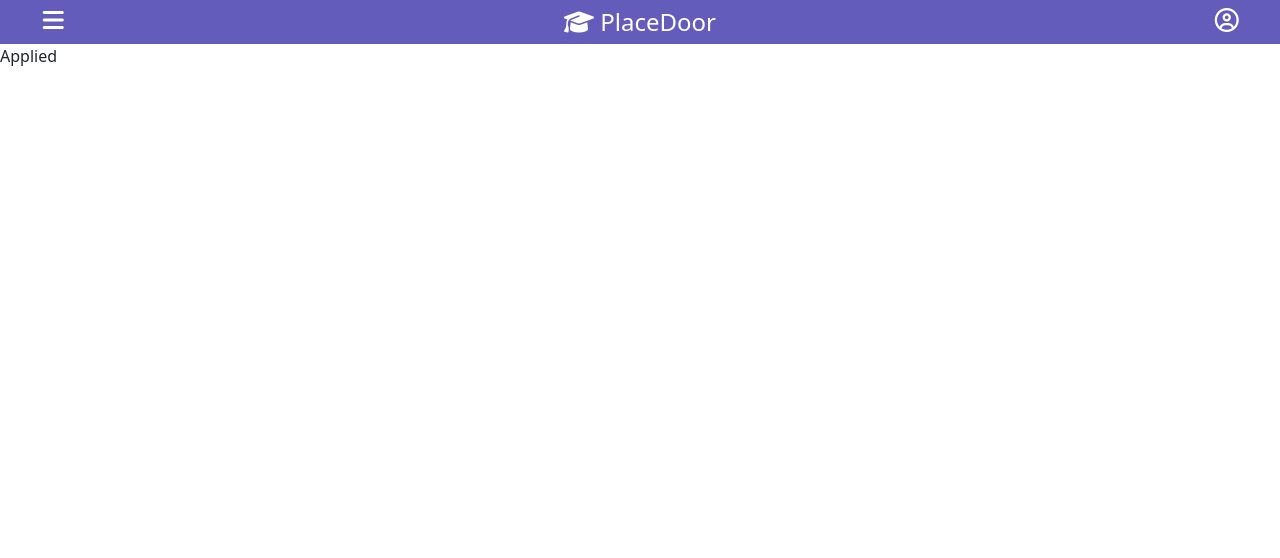
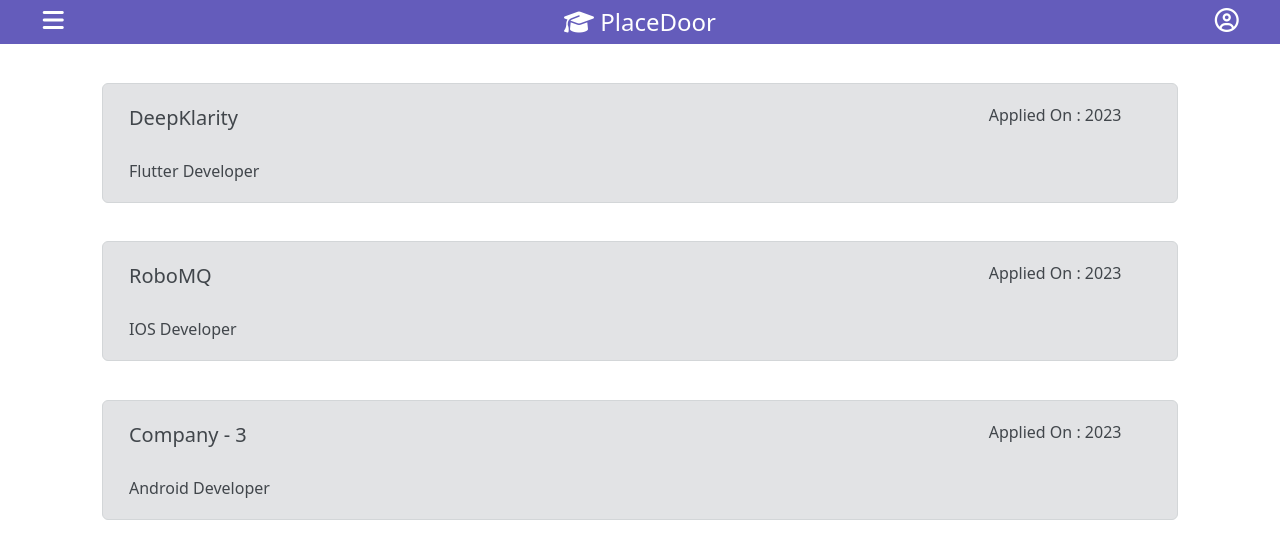
Before and after one commit to boyz-3000/place-door, a React (Create React App) app in the folder place-door/: page /applied in a window 1280 px wide. Shown: the top 558 px of the page. Built offline with nearby package versions, Linux system fonts and the light colour scheme.

Commit message:
added applied card details

```diff
--- a/place-door/src/App.js
+++ b/place-door/src/App.js
@@ -2,9 +2,9 @@
 import { BrowserRouter, Routes, Route } from "react-router-dom";
 
 import Updates from "./Pages/Updates";
-import Jobs from "./Pages/Jobs";
+import Jobs from "./Pages/Jobs/Jobs";
 import Resume from "./Pages/Resume";
-import Applied from "./Pages/Applied";
+import Applied from "./Pages/Applied_Jobs/Applied";
 
 import TopBar from "./components/top-bar/TopBar";
 import "./App.css";
--- a/place-door/src/Pages/Applied.jsx
+++ /dev/null
@@ -1,9 +0,0 @@
-import React from "react";
-
-const Applied=()=> {
-  return (
-    <div>Applied</div>
-  );
-}
-
-export default Applied;
--- /dev/null
+++ b/place-door/src/Pages/Applied_Jobs/Applied.jsx
@@ -0,0 +1,24 @@
+import React from "react";
+import AppliedJobDetails from "../../components/applied-jobs/AppliedJobDetails";
+import AppliedJobData from "./AppliedJobsData";
+
+function AppliedJobs() {
+  return (
+    <div>
+      {AppliedJobData.map((x) => (
+        <AppliedJobDetails
+          name={x.name}
+          position={x.position}
+          appliedDate={x.appliedOn}
+          mode={x.mode}
+          package={x.package}
+          stipend={x.stipend}
+          city={x.city}
+          email={x.email}
+        />
+      ))}
+    </div>
+  );
+}
+
+export default AppliedJobs;
--- /dev/null
+++ b/place-door/src/Pages/Applied_Jobs/AppliedJobsData.js
@@ -0,0 +1,37 @@
+const AppliedJobsData = [
+  {
+    id: 1,
+    name: "DeepKlarity",
+    position: "Flutter Developer",
+    appliedOn: "2023",
+    package: "6LPA",
+    stipend: "10000",
+    mode: "Offsite",
+    city: "Banglore",
+    email: "comp1.co.in",
+  },
+  {
+    id: 2,
+    name: "RoboMQ",
+    position: "IOS Developer",
+    appliedOn: "2023",
+    package: "8LPA",
+    stipend: "20000",
+    mode: "Offsite",
+    city: "Noida",
+    email: "comp2.co.in",
+  },
+  {
+    id: 3,
+    name: "Company - 3",
+    position: "Android Developer",
+    appliedOn: "2023",
+    package: "10LPA",
+    stipend: "25000",
+    mode: "Onsite",
+    city: "Ahemdabad",
+    email: "comp2.co.in",
+  },
+];
+
+export default AppliedJobsData;
--- a/place-door/src/Pages/Jobs.jsx
+++ /dev/null
@@ -1,12 +0,0 @@
-import React from "react";
-import CardDashboard from "../components/card/CardDashboard";
-
-const Jobs=()=> {
-  return (
-    <div className="title">
-      <CardDashboard />
-    </div>
-  );
-}
-
-export default Jobs;
--- /dev/null
+++ b/place-door/src/components/applied-jobs/AppliedJobDetails.css
@@ -0,0 +1,113 @@
+.alert {
+  margin: 3% 8% 2% 8%;
+  max-height: 120px;
+  overflow: hidden;
+  padding-left: 2%;
+}
+
+.card-details {
+  margin-bottom: 2%;
+  margin-top: 2%;
+}
+
+@media screen and (max-width: 400px) {
+  .card-details {
+    margin-top: 5%;
+    margin-bottom: 5%;
+  }
+
+  .alert {
+    max-height: 117px;
+  }
+
+  .col-lg-2 {
+    margin-top: 5%;
+  }
+}
+
+.alert:hover {
+  max-height: 100%;
+  box-shadow: 0 0 8px #d3d3d3;
+  cursor: pointer;
+  transition: all 0.9s ease;
+  -webkit-transition: all 0.9s ease;
+}
+
+.hidden-details {
+  font-size: 0.8rem;
+  margin-top: 7%;
+}
+
+.hidden-details .key {
+  margin-top: 10%;
+  margin-bottom: 10%;
+  background-color: #635985;
+  border-radius: 5%;
+  padding: 1.9%;
+}
+
+.hidden-details .value {
+  background-color: #8ea7e9;
+  color: #635985;
+  margin-top: 7%;
+  margin-bottom: 10%;
+  border-radius: 5%;
+  padding: 1.9%;
+}
+
+/* .btn-tooltip {
+  position: relative;
+  display: inline-block;
+}
+
+.btn-tooltip .tooltiptext {
+  visibility: hidden;
+  width: 120px;
+  background-color: red;
+  color: #fff;
+  font-size: 0.6rem;
+  text-align: center;
+  border-radius: 6px;
+  padding: 5px 0;
+  position: absolute;
+  z-index: 1;
+  top: -5px;
+  left: 50%;
+}
+
+.btn-tooltip:hover .tooltiptext {
+  visibility: visible;
+}
+
+@media screen and (max-width: 400px) {
+    .btn-tooltip .tooltiptext {
+        visibility: hidden;
+        width: 120px;
+        background-color: red;
+        color: #fff;
+        font-size: 0.6rem;
+        text-align: center;
+        border-radius: 6px;
+        padding: 5px 0;
+        position: absolute;
+        z-index: 1;
+        top: -5px;
+        left: 35%;
+      }
+
+      .btn-outline-secondary{
+        background-color: rgb(221, 47, 47);
+        color: #fff;
+        border: 0px;
+      }
+
+      .btn-tooltip:hover .tooltiptext {
+        visibility: hidden;
+      }
+  } */
+
+.btn-outline-secondary:hover {
+  background-color: rgb(221, 47, 47);
+  color: #fff;
+  border: 1px solid red;
+}
--- /dev/null
+++ b/place-door/src/components/applied-jobs/AppliedJobDetails.jsx
@@ -0,0 +1,64 @@
+import React from "react";
+import "./AppliedJobDetails.css";
+
+function AppliedJobDetails(props) {
+  return (
+    <div className="card-details">
+      <div className="alert alert-secondary" role="alert">
+        <div className="row">
+          <div className="col-lg-10 col-md-10 col-sm-12">
+            <h5>{props.name}</h5>
+            <br />
+            <h6>{props.position}</h6>
+            <div className="row">
+              <div className="col-lg-4 col-md-4 col-sm-6 col-6">
+                <h6 className="hidden-details">
+                  <span className="key">Package</span>
+                  <span className="value"> {props.package}</span>
+                </h6>
+              </div>
+              <div className="col-lg-4 col-md-4 col-sm-6 col-6">
+                <h6 className="hidden-details">
+                  <span className="key">Stipend</span>
+                  <span className="value"> {props.stipend}</span>
+                </h6>
+              </div>
+              <div className="col-lg-4 col-md-4 col-sm-6 col-6">
+                <h6 className="hidden-details">
+                  <span className="key">Mode</span>
+                  <span className="value"> {props.mode}</span>
+                </h6>
+              </div>
+              <div className="col-lg-4 col-md-4 col-sm-6 col-6">
+                <h6 className="hidden-details">
+                  <span className="key">City</span>
+                  <span className="value"> {props.city}</span>
+                </h6>
+              </div>
+              <div className="col-lg-4 col-md-4 col-sm-6 col-6">
+                <h6 className="hidden-details">
+                  <span className="key">Email</span>
+                  <span className="value"> {props.email}</span>
+                </h6>
+              </div>
+            </div>
+          </div>
+          <div className="col-lg-2 col-md-10 col-sm-12">
+            <h6>Applied On : {props.appliedDate}</h6>
+          </div>
+        </div>
+        <div className="row">
+          <div className="col-lg-10 col-md-10 col-sm-12"></div>
+          <div className="col-lg-2 col-md-2 col-sm-12 btn-tooltip">
+            <button type="button" className="btn btn-outline-secondary">
+              Withdraw
+            </button>
+            {/* <span className="tooltiptext">Withdraw Application</span> */}
+          </div>
+        </div>
+      </div>
+    </div>
+  );
+}
+
+export default AppliedJobDetails;
```
Also changed, not shown: place-door/src/Pages/Jobs/Jobs.jsx (renamed from place-door/src/components/card/CardDashboard.jsx, +4 -4 lines), place-door/src/Pages/Applied_Jobs/Applied.css (added), place-door/src/Pages/Jobs/CardData.js (renamed from place-door/src/components/card/CardData.js), place-door/src/Pages/Jobs/Jobs.css (renamed from place-door/src/components/card/CardDashboard.css).
